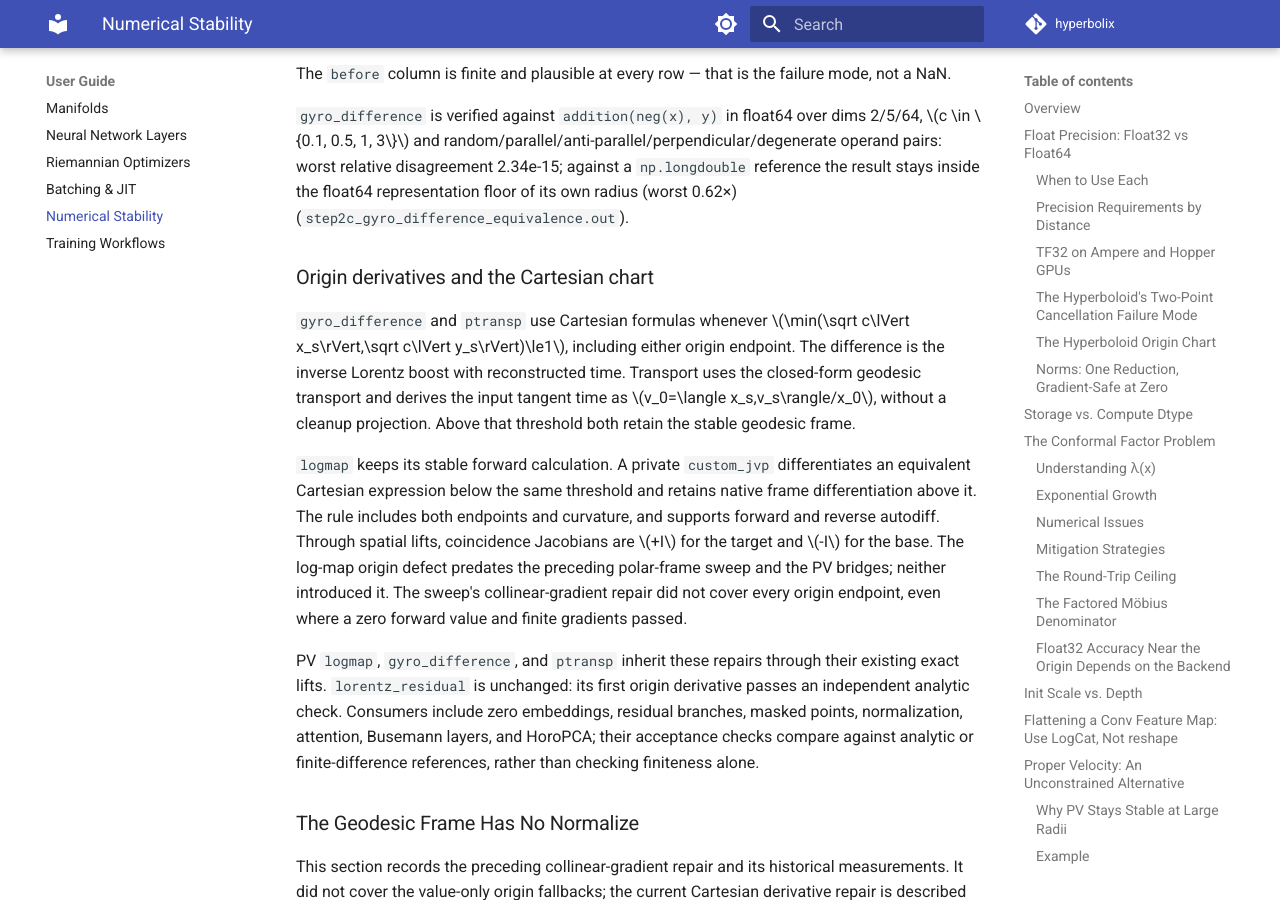
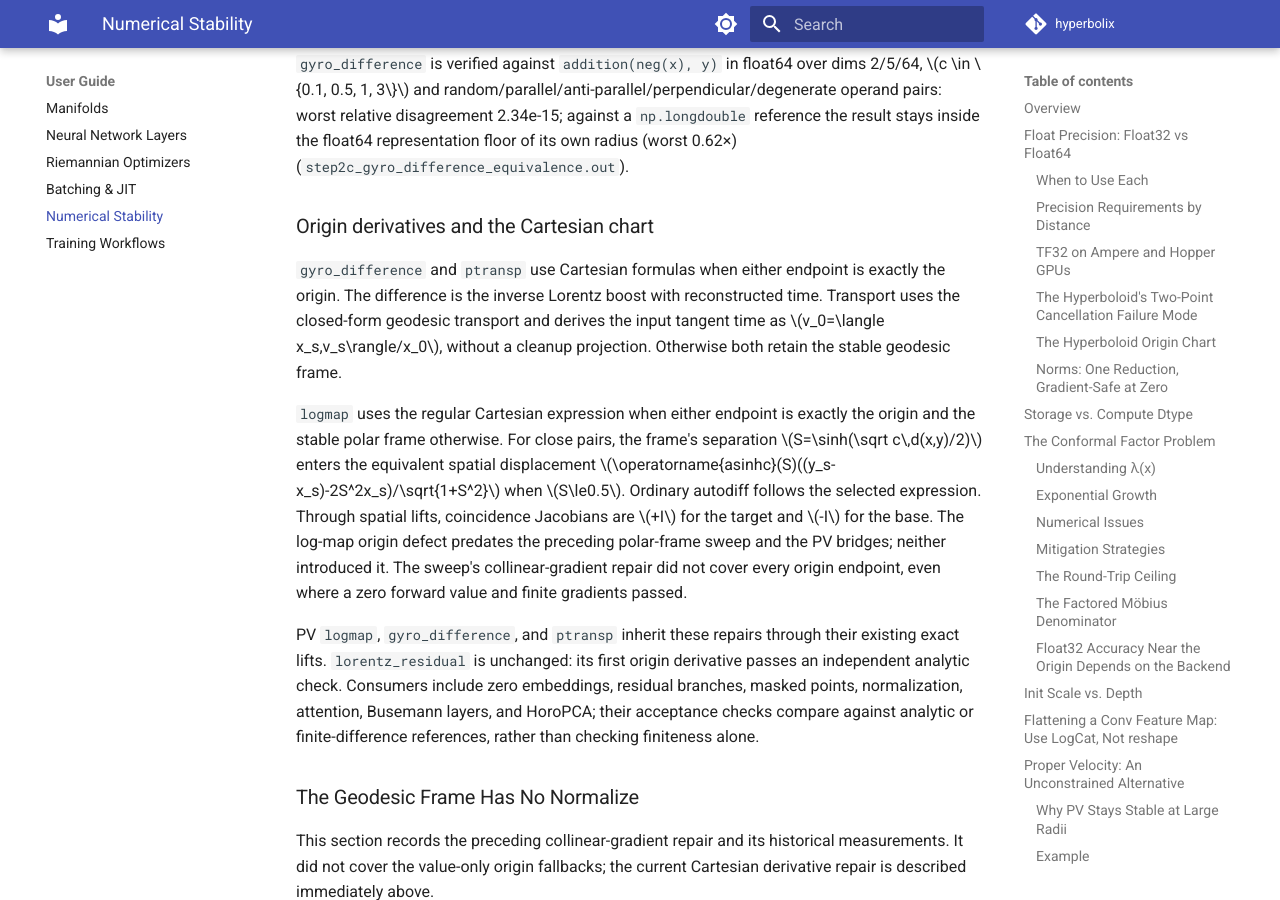
Before and after one commit to timoklein/hyperbolix, an MkDocs documentation site: the page built from docs/user-guide/numerical-stability.md, in a window 1280 px wide and 900 px high, scrolled down 27929 px. Built offline with MkDocs 1.6.1 and Material for MkDocs 9.7.7, drawn with Linux system fonts in a browser that asks for light colours; comment, search, counter and statistics services are not loaded; the version menu is left out; some of the changed text lies outside the part shown.

Commit message:
fix: preserve origin and close-pair Lorentz derivatives
Use regular Cartesian expressions at exact endpoint origins and retain stable frame calculations elsewhere. Remove the logmap custom JVP, keep an explicit close-pair displacement, and reconstruct tangent time consistently during transport.

Add independent endpoint, mixed-precision, origin Hessian, and small-update regressions; update the Hyperboloid and ProperVelocity documentation. Verified with the affected GPU suite (180 passed) and independent derivative/oracle checks; the stricter four-case centering bound was verified separately on CPU.

```diff
--- a/docs/user-guide/numerical-stability.md
+++ b/docs/user-guide/numerical-stability.md
@@ -1093,9 +1093,8 @@ from 8.170e-02 to 8.836e-05 at $a = 8$ and from 7.731e-02 to 1.575e-04 at $a = 1
 
 ### Gyro-Difference and GyroBatchNorm Centering at Large Radius {#gyro-difference}
 
-The current operation uses a Cartesian inverse boost when either endpoint has
-scaled spatial radius at most 1 and the stable polar frame when both endpoints
-lie outside that chart. The measurements in this section describe the preceding
+The current operation uses a Cartesian inverse boost when either endpoint is
+exactly the origin and the stable polar frame otherwise. The measurements in this section describe the preceding
 high-radius value and collinear-gradient repairs, before the Cartesian origin
 branch; they are not measurements of the current origin derivative rule.
 
@@ -1115,7 +1114,7 @@ $$
 (\ominus x) \oplus y = \Lambda_x^{-1} y = \mathrm{Exp}_0\big(\mathrm{PT}_{x\to 0}(\mathrm{Log}_x y)\big) .
 $$
 
-When both endpoints lie outside the Cartesian chart, transport in the polar frame is free: the inward radial leg of $\mathrm{Log}_x y$ transports to
+Away from an exact-origin endpoint, transport in the polar frame is free: the inward radial leg of $\mathrm{Log}_x y$ transports to
 the outward direction $-\hat x$ continuing the same geodesic past the origin, and the in-plane
 angular leg is untouched, so the result is read straight off the frame with no cancellation and no
 transcendental beyond the frame's own.
@@ -1167,17 +1166,17 @@ inside the float64 representation floor of its own radius (worst 0.62×)
 
 ### Origin derivatives and the Cartesian chart {#origin-derivatives}
 
-`gyro_difference` and `ptransp` use Cartesian formulas whenever
-$\min(\sqrt c\lVert x_s\rVert,\sqrt c\lVert y_s\rVert)\le1$, including either
-origin endpoint. The difference is the inverse Lorentz boost with reconstructed
+`gyro_difference` and `ptransp` use Cartesian formulas when either endpoint is
+exactly the origin. The difference is the inverse Lorentz boost with reconstructed
 time. Transport uses the closed-form geodesic transport and derives the input
 tangent time as $v_0=\langle x_s,v_s\rangle/x_0$, without a cleanup projection.
-Above that threshold both retain the stable geodesic frame.
-
-`logmap` keeps its stable forward calculation. A private `custom_jvp` differentiates
-an equivalent Cartesian expression below the same threshold and retains native
-frame differentiation above it. The rule includes both endpoints and curvature,
-and supports forward and reverse autodiff. Through spatial lifts, coincidence
+Otherwise both retain the stable geodesic frame.
+
+`logmap` uses the regular Cartesian expression when either endpoint is exactly the
+origin and the stable polar frame otherwise. For close pairs, the frame's separation
+$S=\sinh(\sqrt c\,d(x,y)/2)$ enters the equivalent spatial displacement
+$\operatorname{asinhc}(S)((y_s-x_s)-2S^2x_s)/\sqrt{1+S^2}$ when $S\le0.5$.
+Ordinary autodiff follows the selected expression. Through spatial lifts, coincidence
 Jacobians are $+I$ for the target and $-I$ for the base. The log-map origin defect
 predates the preceding polar-frame sweep and the PV bridges; neither introduced
 it. The sweep's collinear-gradient repair did not cover every origin endpoint,
```
Also changed, not shown: docs/api-reference/manifolds.md (+7 -8 lines), docs/changelog.md (+3 -3 lines), 4 other files.
